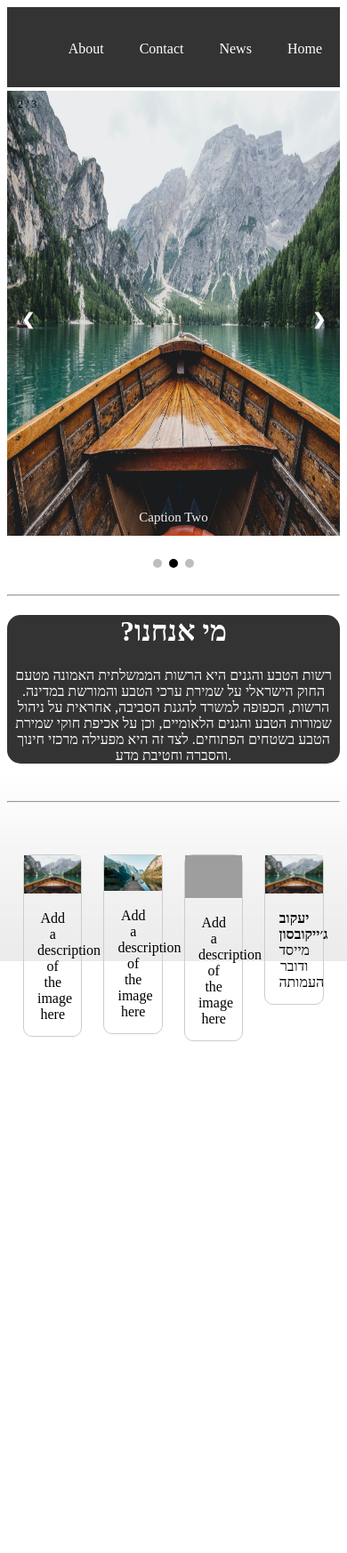
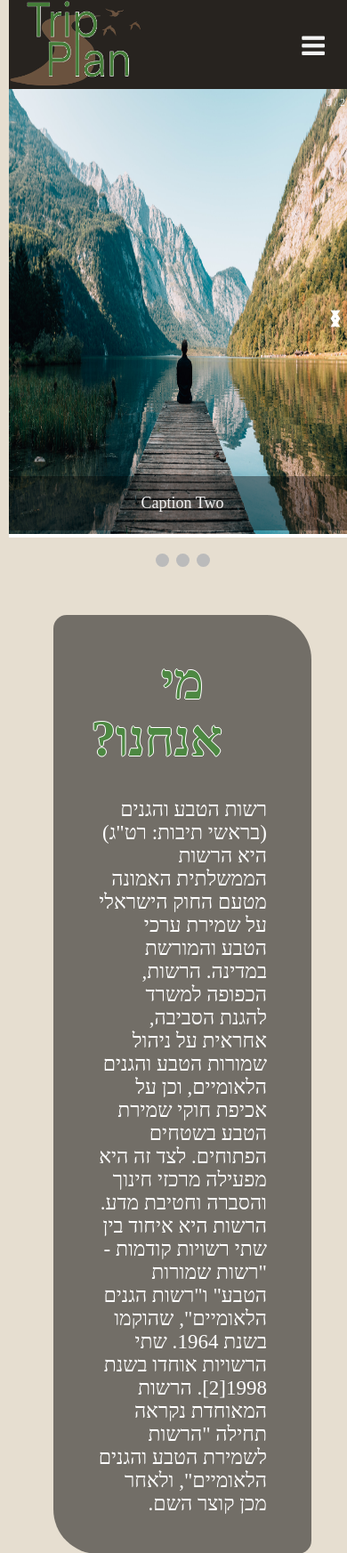
Before and after one commit to tripplane/tripplane, a PHP site: page /Homepage.html in a window 390 px wide. Shown: the top 1745 px of the page at 89% size. Before the commit the page ends 1170 px from the top, so only its background shows below. Run offline with PHP 8.4, Linux system fonts and the light colour scheme; grey boxes are pictures that could not be loaded.

Commit message:
add all new files

```diff
--- a/Homepage.css
+++ b/Homepage.css
@@ -1,24 +1,27 @@
-body
-{
-    background-image:url('backgruond\ V.1.jpg');
+/* Slideshow container */
+.slideshow-container {
+  position: relative;
+  margin: auto;
+  max-width: 1920px;
+  margin-top: 100px;
+  background-color: white;
 }
 
-* {box-sizing:border-box}
+@media (max-width: 1300px) {
+    .images {
+        height: 700px;
+    }
+}
 
-/* Slideshow container */
-.slideshow-container {
-  max-width: 100%;
-  position: relative;
-  margin: auto;
-  border-radius: 7px;
-  margin-top: 1%;
+@media (max-width: 900px) {
+    .images {
+        height: 500px;
+    }
 }
 
 /* Hide the images by default */
 .mySlides {
   display: none;
-  display: flex;
-  align-items: stretch;
 }
 
 /* Next & previous buttons */
@@ -35,7 +38,6 @@
   transition: 0.6s ease;
   border-radius: 0 3px 3px 0;
   user-select: none;
-  border-radius: 7px;
 }
 
 /* Position the "next button" to the right */
@@ -51,9 +53,10 @@
 
 /* Caption text */
 .text {
+  background-color: rgba(0, 0, 0, 0.384);
   color: #f2f2f2;
-  font-size: 15px;
-  padding: 8px 12px;
+  font-size: 18px;
+  padding: 20px;
   position: absolute;
   bottom: 8px;
   width: 100%;
@@ -62,7 +65,7 @@
 
 /* Number text (1/3 etc) */
 .numbertext {
-  color: #000000;
+  color: #f2f2f2;
   font-size: 12px;
   padding: 8px 12px;
   position: absolute;
@@ -72,26 +75,25 @@
 /* The dots/bullets/indicators */
 .dot {
   cursor: pointer;
-  height: 10px;
-  width: 10px;
+  height: 15px;
+  width: 15px;
   margin: 0 2px;
-  background-color: rgb(190, 190, 190);
+  background-color: #bbb;
   border-radius: 50%;
   display: inline-block;
   transition: background-color 0.6s ease;
 }
 
 .active, .dot:hover {
-  background-color: #000000;
+  background-color: #717171;
 }
 
 /* Fading animation */
 .fade {
-  -webkit-animation-name:fade;
-  -webkit-animation-duration: 2s;
-  animation-name:fade;
-  animation-duration: 2s;
-
+  -webkit-animation-name: fade;
+  -webkit-animation-duration: 1.5s;
+  animation-name: fade;
+  animation-duration: 1.5s;
 }
 
 @-webkit-keyframes fade {
@@ -103,57 +105,3 @@
   from {opacity: .4}
   to {opacity: 1}
 }
-
-/* nav bar style */
-ul {
-  list-style-type: none;
-  margin: 0;
-  padding: 0;
-  height: 90px;
-  overflow: hidden;
-  background-color: #333;
-}
-
-li {
-  float: right;
-}
-
-li a {
-  display: block;
-  color: rgb(255, 255, 255);
-  text-align: left;
-  padding: 38px 20px;
-  text-decoration: none;
-}
-
-li a:hover {
-  background-color: #111;
-}
-/* nab bar style */
-
-
-.logo {
-  color: white;
-  text-align: center;
-  font-size: 15px;
-  margin-top: -32px;
-  margin-left: -130px;
-  padding-bottom: 1px;
-  padding-top: 1px;
-  position: absolute;
-  width: 50%;
-  z-index: 1;
-}
-
-h1
-{
-  direction: rtl;
-  font-style:normal;
-}
-
-.text-hp
-{
-  background-color:#333;
-  border-radius: 15px;
-  color: white;
-}
--- a/Homepage.html
+++ b/Homepage.html
@@ -1,81 +1,46 @@
 <!DOCTYPE html>
 <html lang="he-IL">
 <head>
-    <link rel="stylesheet" href="Homepage.css">
-    <title>Trip-Plan</title>
-    <div class="logo" >
-      <img class="logo" src="IMG_0782.jpg">
-    </div>
-    <style>
-       div.gallery {
-  border: 1px solid #ccc;
-  border-radius: 10px;
-  margin-top: 50px;
-}
-
-div.gallery:hover {
-  border: 1px solid #777;
-}
-
-div.gallery img {
-  width: 100%;
-  height: auto;
-}
-
-div.desc {
-  padding: 15px;
-  text-align: center;
-}
-
-* {
-  box-sizing:border-box;
-}
-
-.responsive {
-  padding: 0 6px;
-  float:left;
-  width: 20.99999%;
-  margin-left: 3.2%;
-}
-
-.clearfix:after {
-  content: "";
-  display: table;
-  clear: both;
-}
-    </style>
+    <link rel="stylesheet" href="homepage.css">
+    <link rel="stylesheet" href="pagestyle.css">
+    <link rel="stylesheet" href="https://cdnjs.cloudflare.com/ajax/libs/font-awesome/4.7.0/css/font-awesome.min.css">
+    <meta name="viewport" content="width=device-width, initial-scale=1.0">
+    <title>Trip Plan</title>
 </head>
 <body>
 
-<!-- horizontal nav bar -->
-<div class="Topnav">
-  <ul>
-    <li><a href="#home">Home</a></li>
-    <li><a href="#news">News</a></li>
-    <li><a href="#contact">Contact</a></li>
-    <li><a href="#about">About</a></li>
-  </ul>
-</div>
 
-<!-- Slideshow container -->
+    <div class="topnav" id="myTopnav">
+        <img class="logo" src="IMG_0782.png" alt="logo">
+        <div class="gap"><a></a></div>
+        <a class="active" href="homepage.html">דף הבית</a>
+        <a href="therapy.html">סיורים</a>
+        <a href="readview.html">אודות</a>
+        <a href="store.html">חנות</a>
+        <a href="contact.html">צרו קשר</a>
+        <a href="javascript:void(0);" class="icon" onclick="myFunction()"><i class="fa fa-bars"></i>
+        </a>
+      </div>
+
+      <!-- Slideshow container -->
 <div class="slideshow-container">
 
     <!-- Full-width images with number and caption text -->
     <div class="mySlides fade">
       <div class="numbertext">1 / 3</div>
-      <img src="dino-reichmuth-A5rCN8626Ck-unsplash.jpg" style="width:100%" height="500px">
+      <img class="images" src="luca-bravo-O453M2Liufs-unsplash.jpg" width="100%" height="800px">
       <div class="text">Caption Text</div>
     </div>
 
     <div class="mySlides fade">
       <div class="numbertext">2 / 3</div>
-      <img src="luca-bravo-O453M2Liufs-unsplash.jpg" style="width:100%" height="500px">
+      <img class="images" src="s-migaj-Yui5vfKHuzs-unsplash.jpg" width="100%" height="800px">
       <div class="text">Caption Two</div>
     </div>
 
     <div class="mySlides fade">
       <div class="numbertext">3 / 3</div>
-      <img src="s-migaj-Yui5vfKHuzs-unsplash.jpg" style="width:100%" height="500px">
+      <img class="images" src="dino-reichmuth-A5rCN8626Ck-unsplash.jpg" width="100%" height="800px">
       <div class="text">Caption Three</div>
     </div>
 
@@ -91,61 +56,24 @@
     <span class="dot" onclick="currentSlide(2)"></span>
     <span class="dot" onclick="currentSlide(3)"></span>
   </div>
-  <br> <!--space-->
-  <hr> <!--space bar-->
-  <center>
-    <div class="text-hp">
-      <h1>מי אנחנו?</h1>
-      <p>רשות הטבע והגנים היא הרשות הממשלתית האמונה מטעם החוק הישראלי על שמירת ערכי הטבע והמורשת במדינה. הרשות, הכפופה למשרד להגנת הסביבה, אחראית על ניהול שמורות הטבע והגנים הלאומיים, וכן על אכיפת חוקי שמירת הטבע בשטחים הפתוחים. לצד זה היא מפעילה מרכזי חינוך והסברה וחטיבת מדע.</p>
-    </div>
-  </center>
-
-  <br>
-  <hr>
 
 
-  <!-- Second Photo Grid-->
-  <div class="responsive">
-    <div class="gallery">
-        <img src="luca-bravo-O453M2Liufs-unsplash.jpg" alt="yael" width="600" height="400">
-      </a>
-      <div class="desc">Add a description of the image here</div>
+
+  <div class="text1">
+      <div class="header">
+      <h1>מי אנחנו?</h1>
     </div>
-  </div>
+     <p>
+        רשות הטבע והגנים (בראשי תיבות: רט"ג) היא הרשות הממשלתית האמונה מטעם החוק הישראלי על שמירת ערכי הטבע והמורשת במדינה. הרשות, הכפופה למשרד להגנת הסביבה, אחראית על ניהול שמורות הטבע והגנים הלאומיים, וכן על אכיפת חוקי שמירת הטבע בשטחים הפתוחים. לצד זה היא מפעילה מרכזי חינוך והסברה וחטיבת מדע.
+הרשות היא איחוד בין שתי רשויות קודמות - "רשות שמורות הטבע" ו"רשות הגנים הלאומיים", שהוקמו בשנת 1964. שתי הרשויות אוחדו בשנת 1998[2]. הרשות המאוחדת נקראה תחילה "הרשות לשמירת הטבע והגנים הלאומיים", ולאחר מכן קוצר השם.</p>
+    </div>
 
+    <footer>
+        <p>כאן תרשמו מה שאתם רוצים</p>
+        <hr>
+        <p>ותשחקו עם העיצוב</p>
+    </footer>
 
-  <div class="responsive">
-    <div class="gallery">
-        <img src="s-migaj-Yui5vfKHuzs-unsplash.jpg" alt="Forest" width="600" height="400">
-      </a>
-      <div class="desc">Add a description of the image here</div>
-    </div>
-  </div>
-
-  <div class="responsive">
-    <div class="gallery">
-        <img src="dino-reichmuth-A5rCN8626Ck-unsplash.jpg" alt="Northern Lights" width="600" height="400">
-      </a>
-      <div class="desc">Add a description of the image here</div>
-    </div>
-  </div>
-
-  <div class="responsive">
-    <div class="gallery">
-        <img src="luca-bravo-O453M2Liufs-unsplash.jpg" alt="Mountains" width="600" height="400">
-      </a>
-      <div class="desc"> <b>יעקוב ג׳ייקובסון</b>
-          מייסד ודובר העמותה
-      </div>
-    </div>
-  </div>
-
-  <div class="clearfix"></div>
-
-  <div style="padding:6px;">
-
-
-  <script src="Homepage.js"></script>
-
+  <script src="homepage.js"></script>
 </body>
 </html>
--- a/Homepage.js
+++ b/Homepage.js
@@ -1,20 +1,23 @@
-
 var slideIndex = 0;
 showSlides();
 
 function showSlides() {
   var i;
   var slides = document.getElementsByClassName("mySlides");
-  var dots = document.getElementsByClassName("dot");
   for (i = 0; i < slides.length; i++) {
     slides[i].style.display = "none";
   }
   slideIndex++;
   if (slideIndex > slides.length) {slideIndex = 1}
-  for (i = 0; i < dots.length; i++) {
-    dots[i].className = dots[i].className.replace(" active", "");
+  slides[slideIndex-1].style.display = "block";
+  setTimeout(showSlides, 4000); // Change image every 2 seconds
+}
+
+function myFunction() {
+    var x = document.getElementById("myTopnav");
+    if (x.className === "topnav") {
+      x.className += " responsive";
+    } else {
+      x.className = "topnav";
+    }
   }
-  slides[slideIndex-1].style.display = "block";
-  dots[slideIndex-1].className += " active";
-  setTimeout(showSlides, 5500); // Change image every 2 seconds
-}
--- a/index.html
+++ /dev/null
@@ -1,3 +0,0 @@
-asdsadas
-ssadasdas
-asdasda
--- /dev/null
+++ b/pagestyle.css
@@ -0,0 +1,119 @@
+body {
+    background-color: rgb(230, 222, 208);
+    margin: 0;
+    max-width: 1920px;
+    direction: rtl;
+}
+
+.topnav {
+    overflow: hidden;
+    background-color: #27231f;
+    position: fixed;
+    top: 0px;
+    width: 100%;
+    z-index: 10;
+    transition: .8s;
+    height: 100px;
+}
+
+.topnav a {
+    float: right;
+    color: #f2f2f2;
+    text-align: center;
+    padding: 35px 35px 42px 35px;
+    text-decoration: none;
+    font-size: 20px;
+}
+
+.topnav a:hover {
+    background-color:rgba(76, 136, 66, 0.171);
+    color: white;
+}
+.topnav a.active {
+    background-color: rgb(77, 136, 66);
+    color: white;
+}
+
+.topnav .icon {
+    display: none;
+  }
+
+.gap {
+    display: none;
+}
+
+.gap:hover {
+    display: none;
+}
+
+@media screen and (max-width: 900px) {
+    .topnav a:not(:first-child) {display: none;}
+    .topnav a.icon {
+      float: right;
+      display: block;
+      font-size: 30px;
+    }
+    .gap {
+        display: inline-block;
+        padding: 10px;
+    }
+}
+
+
+@media screen and (max-width: 900px) {
+    .topnav.responsive {
+        position: fixed;
+        height: 600px;
+    }
+    .topnav.responsive a.icon {
+      position: fixed;
+      right: 0;
+      top: 0;
+    }
+    .topnav.responsive a {
+      float: none;
+      display: block;
+      text-align: center;
+    }
+  }
+
+.logo {
+  width: 150px;
+  height: 100px;
+  float: left;
+  left: 0;
+ }
+
+ * {box-sizing:border-box}
+
+ .header {
+    text-align: center;
+    font-size: 28px;
+    margin-bottom: 10px;
+    color: rgb(77, 136, 66);
+    padding: 5px 50px 5px 50px;
+    text-shadow: -1px 0 white, 0 1px white, 1px 0 white, 0 -1px white;
+    margin-bottom: -30px;
+}
+
+.text1{
+    background-color: rgba(0, 0, 0, 0.5);
+    color: white;
+    margin: 50px;
+    border-radius: 15px 50px;
+    padding: 0px 50px 20px 50px;
+    font-size: 23px;
+}
+
+footer {
+    background-image: url(samuel-scrimshaw-DMcI0cmYJYk-unsplash.jpg);
+    opacity: 80%;
+    background-repeat: no-repeat;
+    background-attachment: scroll;
+    background-size: 100% 100%;
+    color: white;
+    margin: 100px 0 0 0;
+    text-align: right;
+    padding: 200px;
+    font-size: 19px;
+}
```
Also changed, not shown: Trip plan/Homepage.css (deleted, +0 -159 lines), Trip plan/Homepage.html (deleted, +0 -151 lines), Trip plan/Homepage.js (deleted, +0 -20 lines), IMG_0782.jpg (deleted), IMG_0782.png (added), Trip plan/IMG_0782.jpg (deleted), Trip plan/backgruond V.1.jpg (deleted), Trip plan/luca-bravo-O453M2Liufs-unsplash.jpg (deleted), Trip plan/s-migaj-Yui5vfKHuzs-unsplash.jpg (deleted), backgruond V.1.jpg (deleted), 3 other files.
